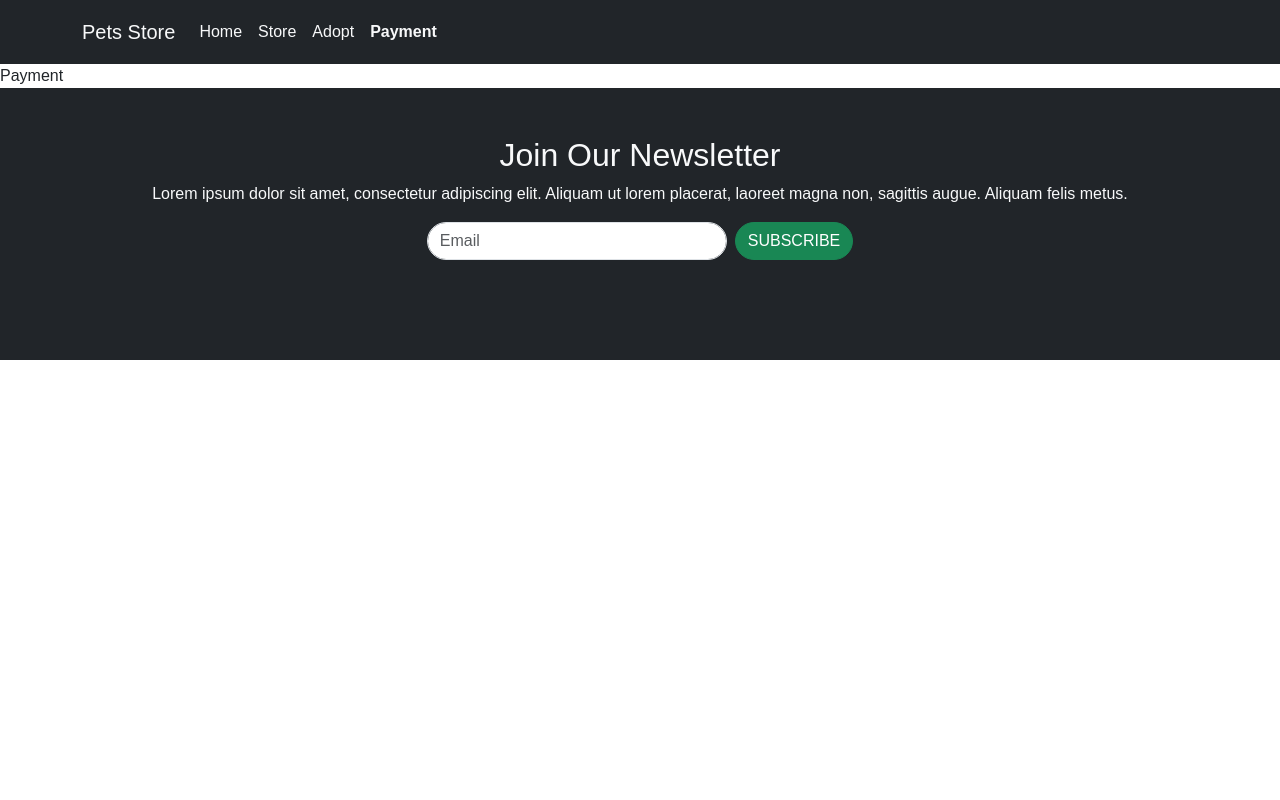
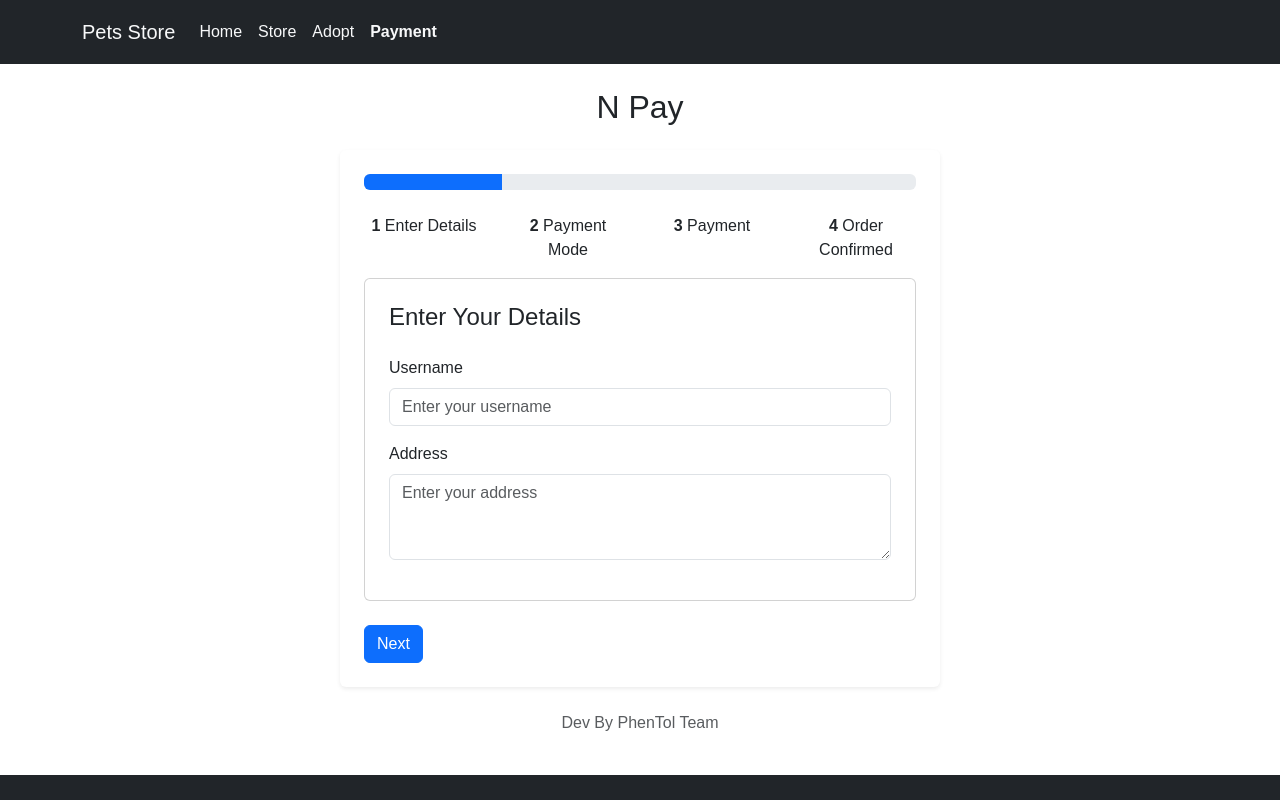
Before and after one commit to AlwiAlpariji/DevOps-TeamProject, a React (Vite) app: page /Payment in a window 1280 px wide. Shown: the top 800 px of the page. Built offline with nearby package versions, Linux system fonts and the light colour scheme.

Commit message:
adding payment page

```diff
--- a/src/pages/Payment/Paymentpg.jsx
+++ b/src/pages/Payment/Paymentpg.jsx
@@ -1,9 +1,45 @@
+import React from 'react';
+import { Container, Row, Col, Form, Button, ProgressBar, Card } from 'react-bootstrap';
+import 'bootstrap/dist/css/bootstrap.min.css';
+
 const Paymentpg = () => {
-    return (
-      <div>
-        Payment
-      </div>
-    )
-  }
+  return (
+    <Container fluid className="p-4">
+      <Container className="text-center mb-4">
+        <h2>N Pay</h2>
+      </Container>
 
-  export default Paymentpg;
+      <Container className="shadow-sm p-4 rounded" style={{ maxWidth: '600px', backgroundColor: '#ffffff' }}>
+        <ProgressBar now={25} className="mb-4" />
+        <Row className="mb-3 text-center">
+          <Col><strong>1</strong> Enter Details</Col>
+          <Col><strong>2</strong> Payment Mode</Col>
+          <Col><strong>3</strong> Payment</Col>
+          <Col><strong>4</strong> Order Confirmed</Col>
+        </Row>
+        <Card className="p-4">
+          <h4 className="mb-4">Enter Your Details</h4>
+          <Form>
+            <Form.Group controlId="formUsername" className="mb-3">
+              <Form.Label>Username</Form.Label>
+              <Form.Control type="text" placeholder="Enter your username" />
+            </Form.Group>
+            <Form.Group controlId="formAddress" className="mb-3">
+              <Form.Label>Address</Form.Label>
+              <Form.Control as="textarea" rows={3} placeholder="Enter your address" />
+            </Form.Group>
+          </Form>
+        </Card>
+        <div className="d-flex justify-content-between mt-4">
+          <Button variant="primary">Next</Button>
+        </div>
+      </Container>
+
+      <footer className="text-center mt-4">
+        <p className="text-muted">Dev By PhenTol Team</p>
+      </footer>
+    </Container>
+  );
+};
+
+export default Paymentpg;
```
